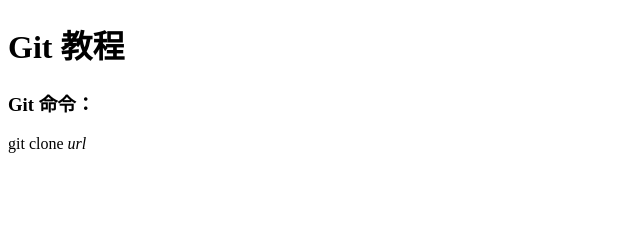
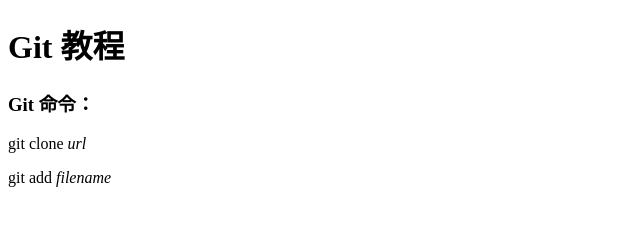
Before and after one commit to seancheng33/hello_world, a plain HTML site: page index.html in a window 1280 px wide. Shown: the whole page, without its empty margins (0-640 px from the left). Drawn offline with Linux system fonts and the light colour scheme.

Commit message:
添加了新行 git add <filename>

```diff
--- a/index.html
+++ b/index.html
@@ -7,5 +7,6 @@
         <h1>Git 教程</h1>
         <h3>Git 命令：</h3>
         <p>git clone <i>url</i></p>
+        <p>git add <i>filename</i></p>
     </body>
 </html>
```
